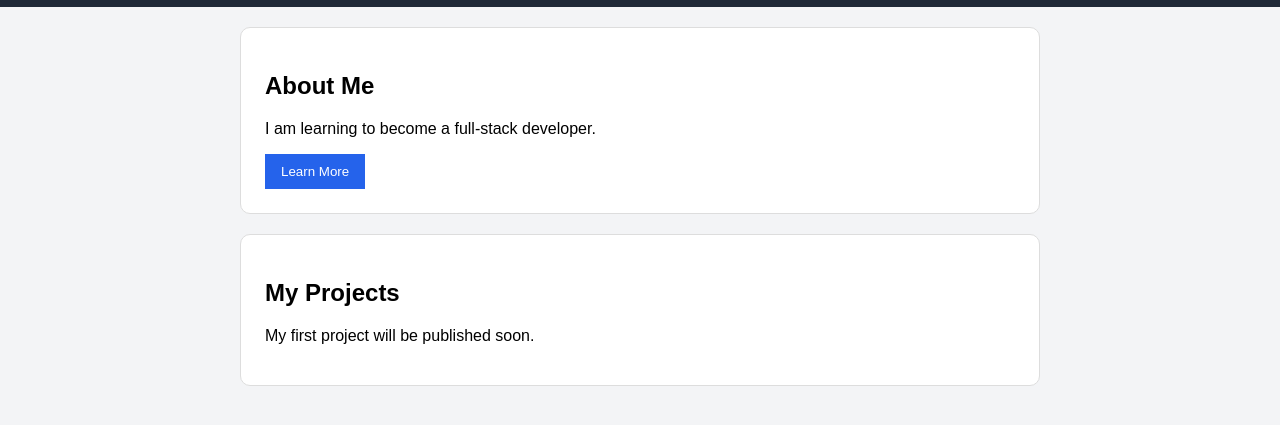
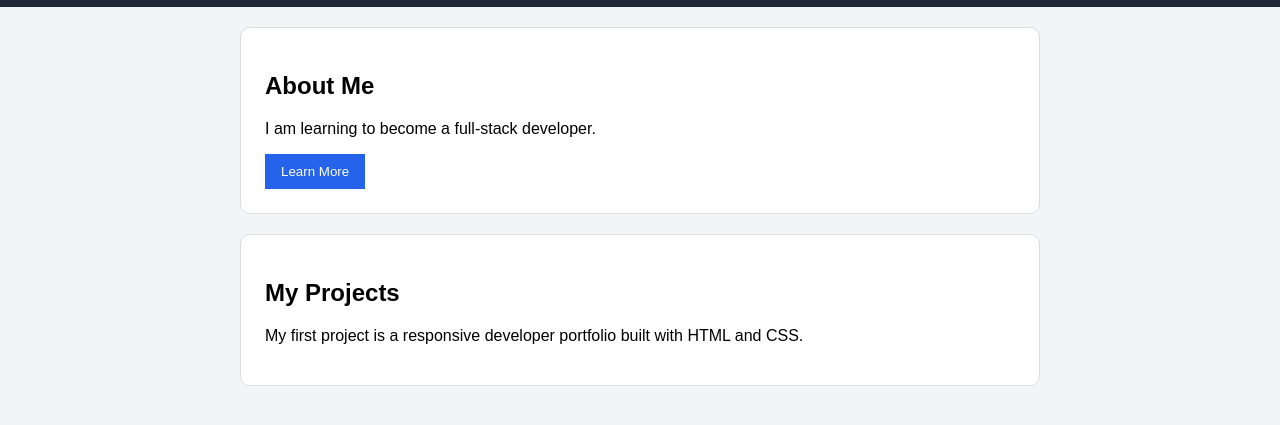
Before and after one commit to Shahidmi/fullstack-bootcamp, a plain HTML site: page day-01/index.html in a window 1280 px wide. Shown: the part 67-492 px from the top of the page. Drawn offline with Linux system fonts and the light colour scheme.

Commit message:
Update portfolio project description

```diff
--- a/day-01/index.html
+++ b/day-01/index.html
@@ -25,7 +25,7 @@
 
         <section id="projects" class="card">
             <h2>My Projects</h2>
-            <p>My first project will be published soon.</p>
+            <p>My first project is a responsive developer portfolio built with HTML and CSS.</p>
         </section>
     </main>
 </body>
```
